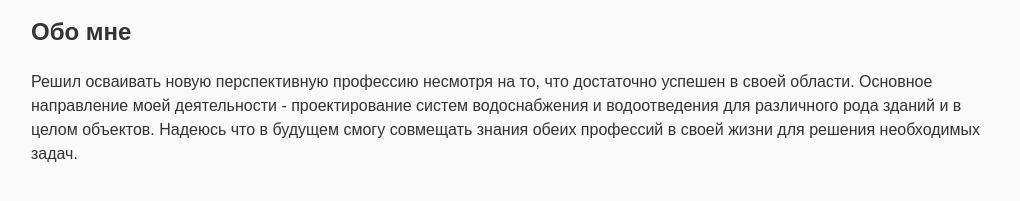
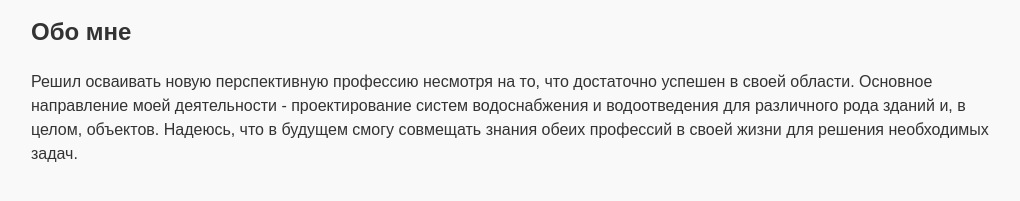
Before and after one commit to FedyaninFA/FedyaninFA.github.io, a plain HTML site: page Index.html in a window 1280 px wide. Shown: the part 165-366 px from the top of the page, without its empty margins (119-1139 px from the left). Drawn offline with Linux system fonts and the light colour scheme.

Commit message:
Update Index.html

```diff
--- a/Index.html
+++ b/Index.html
@@ -16,8 +16,8 @@
             <h2> Обо мне</h2>
             <p>
                 Решил осваивать новую перспективную профессию несмотря на то, что достаточно успешен в своей области.
-                Основное направление моей деятельности - проектирование систем водоснабжения и водоотведения для различного рода зданий и в целом объектов.
-                Надеюсь что в будущем смогу совмещать знания обеих профессий в своей жизни для решения необходимых задач.
+                Основное направление моей деятельности - проектирование систем водоснабжения и водоотведения для различного рода зданий и, в целом, объектов.
+                Надеюсь, что в будущем смогу совмещать знания обеих профессий в своей жизни для решения необходимых задач.
             </p>
         </section>
     </main>
```
